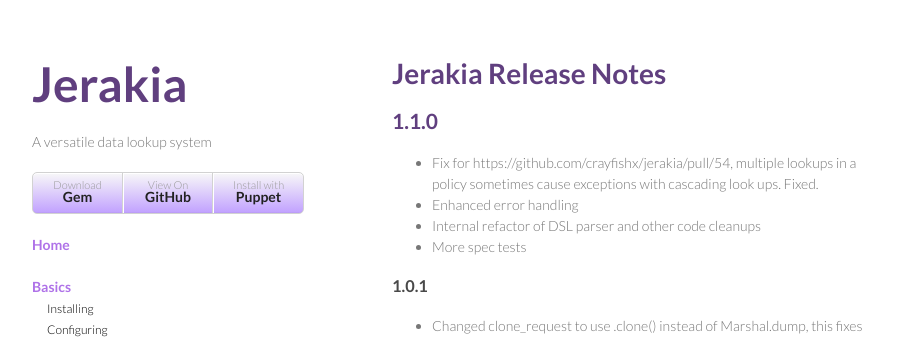
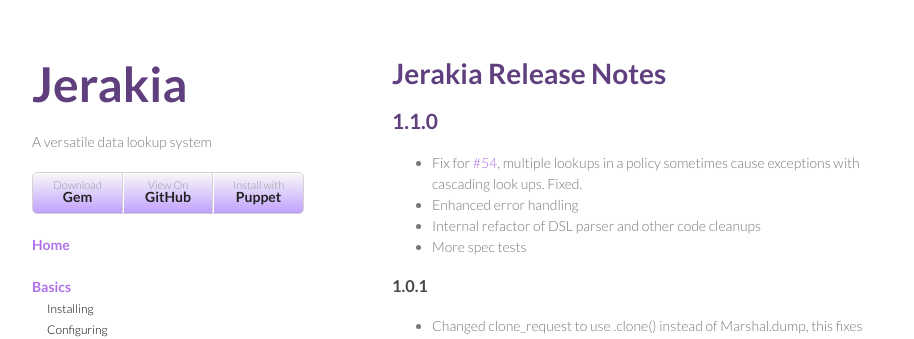
Before and after one commit to jerakia/jerakia, a Jekyll site: the page built from releasenotes/index.md, in a window 1280 px wide. Shown: the top 339 px of the page, without its empty margins (178-1092 px from the left). Built offline with Jekyll 4.4.1, drawn with Linux system fonts in a browser that asks for light colours; Markdown is read by kramdown in place of the engine named in the settings; part of the change alters nothing that is shown.

Commit message:
release notes

```diff
--- a/releasenotes/index.md
+++ b/releasenotes/index.md
@@ -6,7 +6,7 @@ layout: minimal
 
 ## 1.1.0
 
-* Fix for https://github.com/crayfishx/jerakia/pull/54, multiple lookups in a policy sometimes cause exceptions with cascading look
+* Fix for [#54](https://github.com/crayfishx/jerakia/pull/54), multiple lookups in a policy sometimes cause exceptions with cascading look
 ups. Fixed.
 * Enhanced error handling
 * Internal refactor of DSL parser and other code cleanups
```
